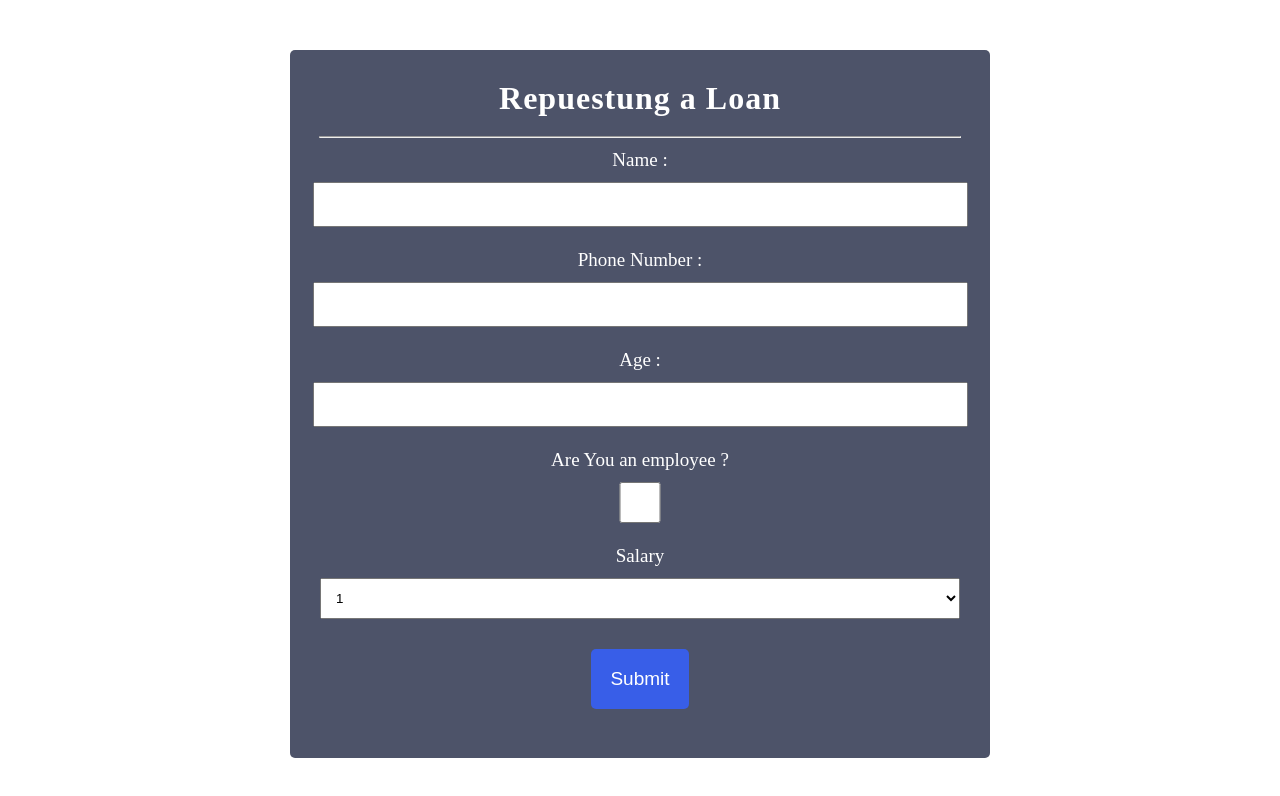
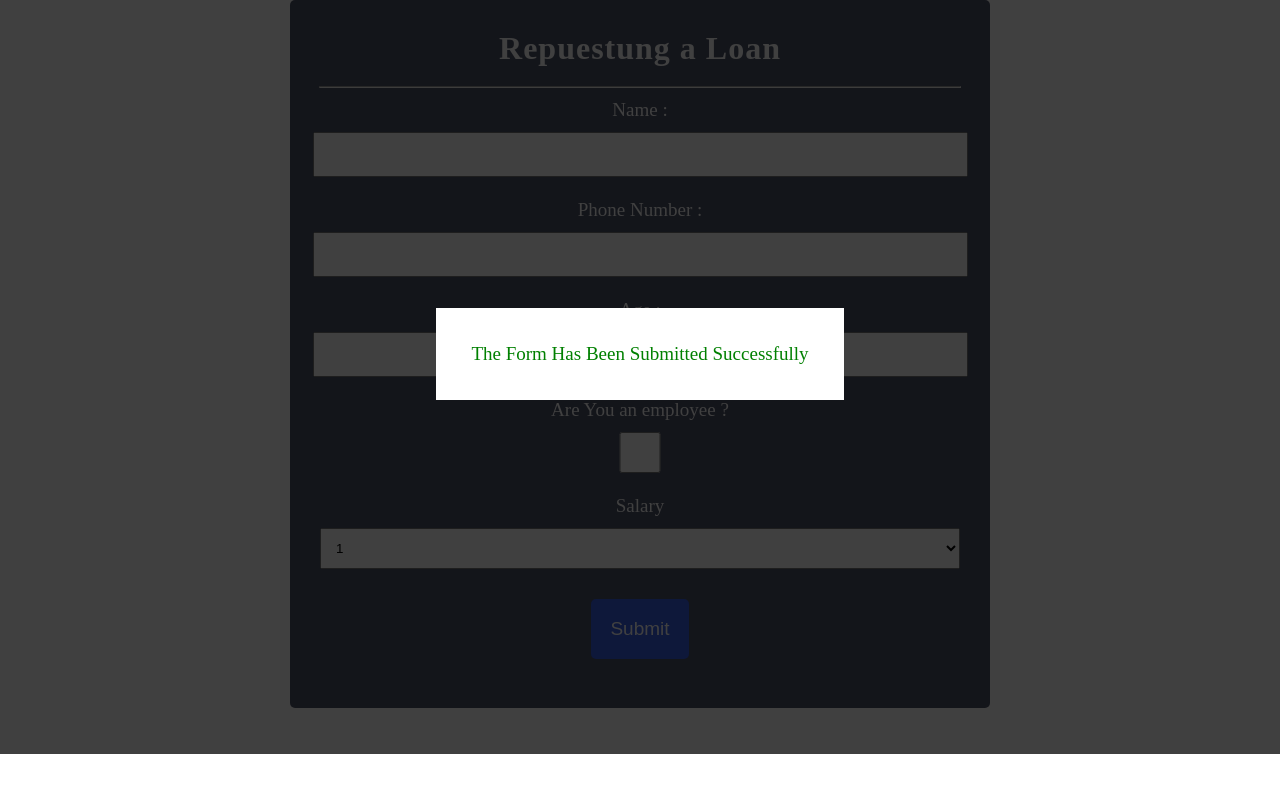
Before and after one commit to Sondos-Amr/Stateful-Loan-Form, a React (Create React App) app: page / in a window 1280 px wide. Shown: the top 796 px of the page. Built offline with nearby package versions, Linux system fonts and the light colour scheme.

Commit message:
Create popup component with custom styling

```diff
--- a/src/App.css
+++ b/src/App.css
@@ -11,9 +11,9 @@
   align-items: center;
   flex-direction: column;
 }
-.App {
+/* .App {
   margin-top: 50px;
-}
+} */
 hr {
   width: 100%;
 }
@@ -59,3 +59,23 @@ option {
   padding: 19px;
   font-size: 19px;
 }
+
+/* popup  */
+
+.popup-container {
+  background: rgba(0, 0, 0, 0.75);
+  position: absolute;
+  width: 100vw;
+  height: 100vh;
+  display: flex;
+  justify-content: center;
+  align-items: center;
+}
+.popup-contant {
+  background: white;
+  padding: 35px;
+  font-size: 19px;
+}
+.popup-container p {
+  color: green;
+}
--- a/src/App.js
+++ b/src/App.js
@@ -1,5 +1,5 @@
 import "./App.css";
-
+import Popup from "./Popup";
 function App() {
   return (
     <div className="App flex">
@@ -7,6 +7,7 @@ function App() {
         <h1> Repuestung a Loan </h1>
         <hr />
         <LenoForm />
+        <Popup />
       </div>
     </div>
   );
--- /dev/null
+++ b/src/Popup.jsx
@@ -0,0 +1,9 @@
+export default function Popup() {
+  return (
+    <div className="popup-container">
+      <div className="popup-contant">
+        <p>The Form Has Been Submitted Successfully</p>
+      </div>
+    </div>
+  );
+}
```
